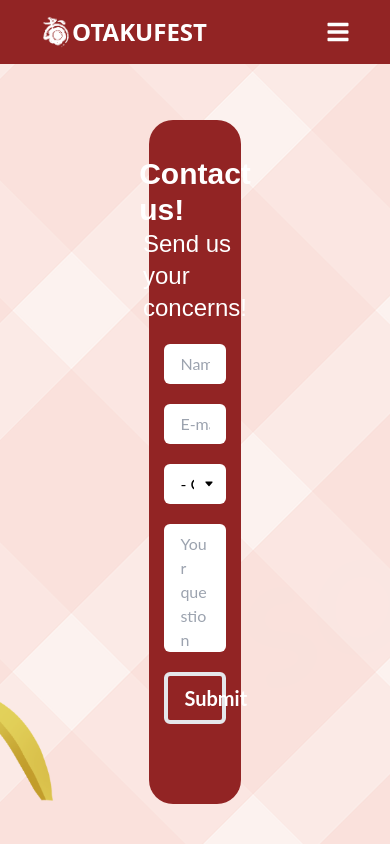
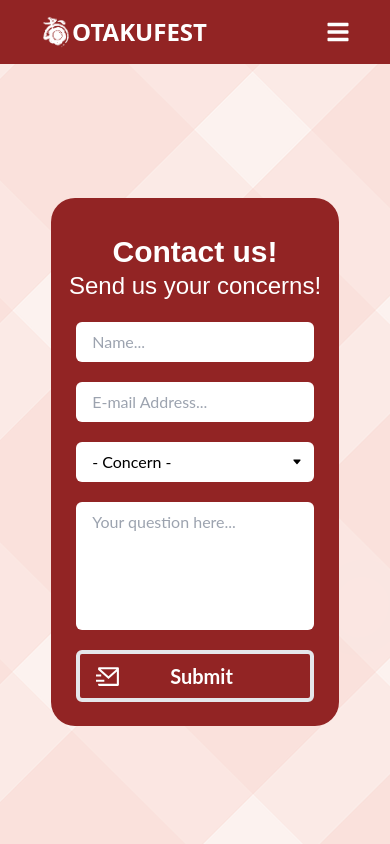
Before and after one commit to maxellmilay/otakufest-ph, a Next.js app: page /contact-us in a window 390 px wide. Shown: the top 844 px of the page. Built offline with nearby package versions, Linux system fonts and the light colour scheme.

Commit message:
[UI][Adjustments] responsive contact-us page

```diff
--- a/components/ComingSoon.tsx
+++ b/components/ComingSoon.tsx
@@ -1,5 +1,4 @@
 import React from 'react';
-import Image from 'next/image';
 import enums from '@/enums/OFYears/ImageUrl2024';
 
 const VtuberSection = () => {
--- a/components/ContactUsContainer.tsx
+++ b/components/ContactUsContainer.tsx
@@ -5,7 +5,7 @@ import * as Images from '@/enums/OFYears/ImageUrl2024';
 
 export const ContactUsContainer = () => {
     return (
-        <div className="w-2/5 flex flex-col h-full bg-site-main rounded-3xl items-center p-3 relative">
+        <div className="w-[18rem] xs:w-full sm:w-4/5  lg:w-3/5 xl:w-2/5 flex flex-col  bg-site-main rounded-3xl items-center p-3 relative">
             <div className="flex flex-col items-center mt-6 mb-5 font-yaldevi w-full">
                 <h2 className="font-bold text-3xl">Contact us!</h2>
                 <h3 className="text-2xl">Send us your concerns!</h3>
@@ -17,14 +17,14 @@ export const ContactUsContainer = () => {
                 alt="guest"
                 width={220}
                 height={180}
-                className="absolute left-[-180px] bottom-[-10px]"
+                className="absolute left-[-180px] bottom-[-10px] sm:left-[-100px] invisible sm:visible sm:w-36 lg:w-56"
             />
             <Image
                 src={Images.default.ImageUrl.FISH}
                 alt="guest"
                 width={320}
                 height={300}
-                className="absolute left-[-240px] bottom-[-90px]"
+                className="absolute left-[-240px] bottom-[-90px] sm:left-[-150px] sm:bottom-[-75px] invisible sm:visible sm:w-60 lg:w-80"
             />
         </div>
     );
--- a/components/ContactUsForms.tsx
+++ b/components/ContactUsForms.tsx
@@ -82,11 +82,11 @@ export const ContactUsForms = () => {
 
             <button
                 type="submit"
-                className="w-full border-4 rounded-md px-4 py-2 text-white flex items-center text-xl font-bold hover:bg-white hover:text-site-main hover:border-site-main"
+                className="w-full border-4 rounded-md px-4 py-2 mb-3 text-white flex items-center text-xl font-bold hover:bg-white hover:text-site-main hover:border-site-main"
                 onClick={handleSubmit}
             >
                 <RiMailSendLine size={25} />
-                <div className="flex-grow text-center pr-3">
+                <div className="flex-grow text-center pr-3 ">
                     <p>Submit</p>
                 </div>
             </button>
--- a/tailwind.config.ts
+++ b/tailwind.config.ts
@@ -23,6 +23,9 @@ const config: Config = {
                 yaldevi: ['Yaldevi', 'sans-serif'],
                 'montserrat-alt': ['Montserrat Alternates', 'sans-serif'],
             },
+            screens: {
+                xs: '500px',
+            },
         },
     },
     plugins: [],
```
